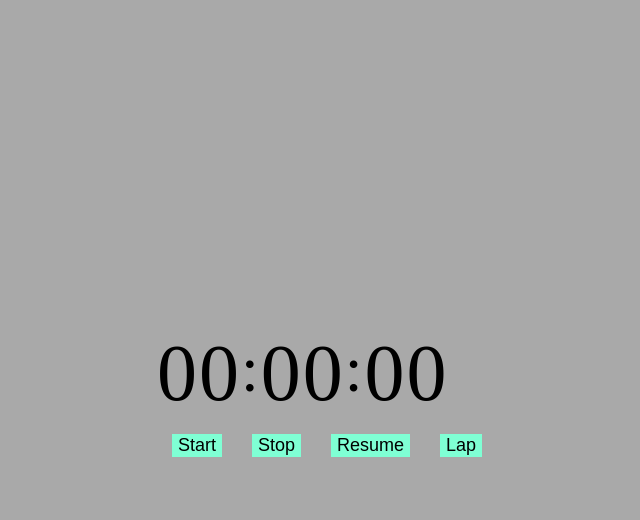
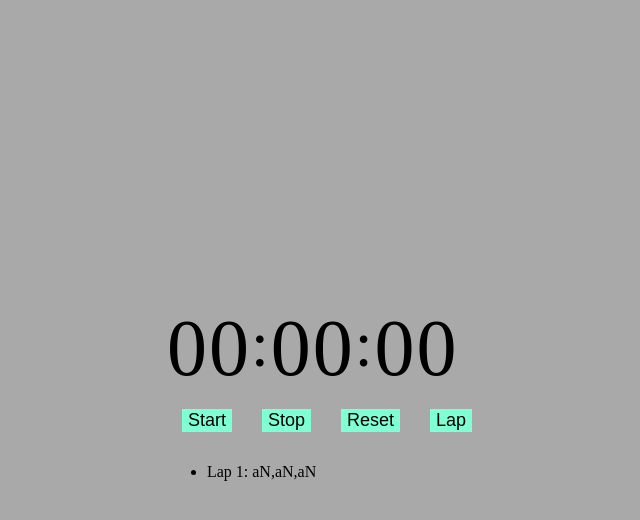
Before and after one commit to Shopify/eng-intern-assessment-react, a React app: page / in a window 1280 px wide. Both pictures are taken after a click on the button "Lap". Shown: the top 520 px of the page, without its empty margins (313-953 px from the left). Built offline with nearby package versions, Linux system fonts and the light colour scheme.

Commit message:
Implement Lap button and basic container for displaying laps.

```diff
--- a/src/StopWatchButton.tsx
+++ b/src/StopWatchButton.tsx
@@ -1,27 +1,31 @@
 import React, { useState, useEffect } from 'react'
 import '../styles/StopWatchButton.css'
+import calculateTime from './helpers/calculateTime';
 
 type Props = {
-  setTimeInSeconds: Function
+  setTimeInSeconds: Function,
+  timeInSeconds: number
 };
 
 export default function StopWatchButton(props:Props) {
-  const { setTimeInSeconds } = props;
+  const { setTimeInSeconds, timeInSeconds } = props;
   const [intervalId, setIntervalId] = useState<number>(0);
   const [timerOn, setTimerOn] = useState<boolean>(false);
+  const [laps, setLaps] = useState<Array<any>>([]);
 
   useEffect(() => {
-    let interval:any = null;
+    let timerInterval:any = null;
 
     if (timerOn) {
-      interval = setInterval(() => {
+      timerInterval = setInterval(() => {
         setTimeInSeconds((prevState:number) => prevState + 10)
-      }, 10)
+      }, 10);
     } else {
-      clearInterval(interval)
+      clearInterval(intervalId)
+      setIntervalId(0);
     }
 
-    return () => clearInterval(interval)
+    return () => clearInterval(timerInterval)
 
   }, [timerOn])
 
@@ -33,19 +37,27 @@ export default function StopWatchButton(props:Props) {
     setTimerOn(false);
   }
 
-  const handleResumeButton = () => {
-    setTimerOn(true);
+  const handleResetButton = () => {
+    setTimerOn(false);
+    setLaps([]);
+    setTimeInSeconds(0);
   }
 
   const handleLapButton = () => {
-
+    const lapTime = calculateTime(timeInSeconds);
+    setLaps((prevLap) => [...prevLap, {id: laps.length + 1, time: lapTime }])
   }
     return(
         <div className="controls">
           <button onClick={handlePlayButton}>Start</button>
           <button onClick={handleStopButton}>Stop</button>
-          <button onClick={handleResumeButton}>Resume</button>
+          <button onClick={handleResetButton}>Reset</button>
           <button onClick={handleLapButton}>Lap</button>
+          <ul>
+          {laps.map((lap) => (
+          <li key={lap.id}>{`Lap ${lap.id}: ${lap.time}`}</li>
+            ))}
+          </ul>
         </div>
     )
 }
```
